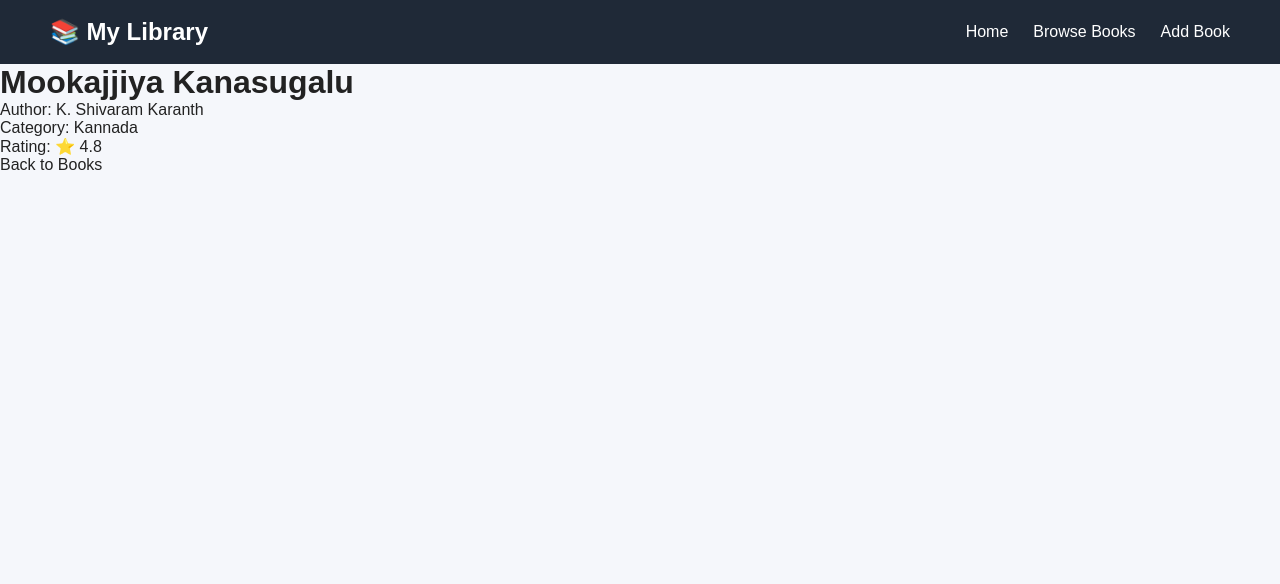
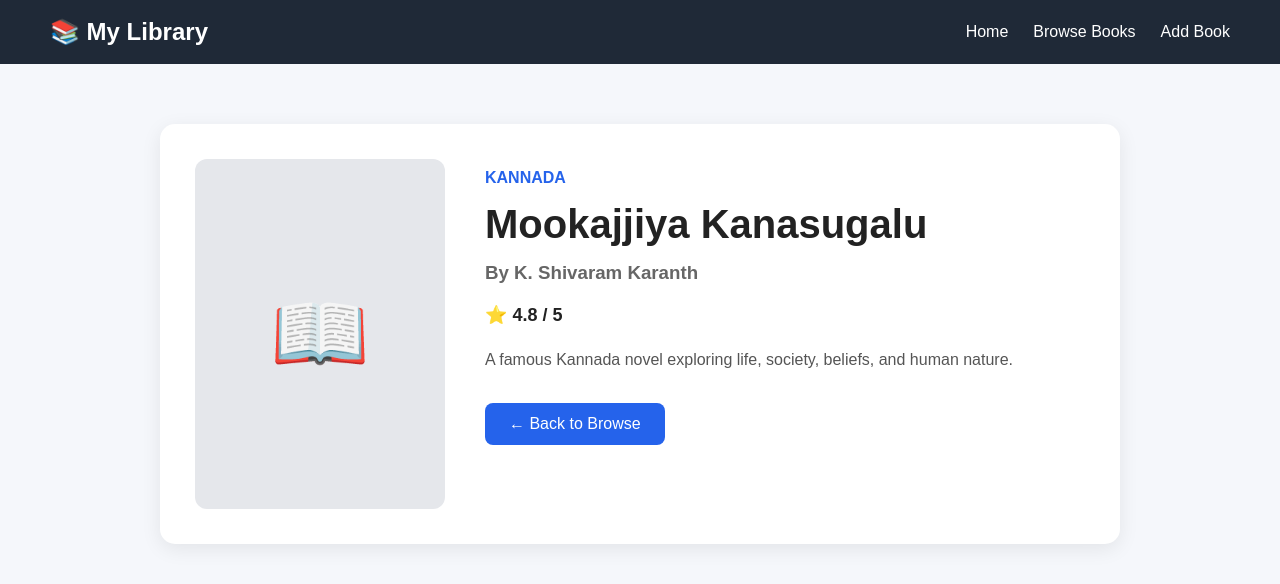
Before and after one commit to baburao745/library-system, a React (Vite) app: page /book/1 in a window 1280 px wide. Shown: the top 584 px of the page. Built offline with nearby package versions, Linux system fonts and the light colour scheme.

Commit message:
Style book details page

```diff
--- a/src/index.css
+++ b/src/index.css
@@ -183,3 +183,79 @@ a {
     gap: 12px;
   }
 }
+
+/* Book Details Page */
+
+.details-page {
+  max-width: 1000px;
+  margin: 40px auto;
+  padding: 20px;
+}
+
+.details-card {
+  background: white;
+  padding: 35px;
+  border-radius: 15px;
+  display: flex;
+  gap: 40px;
+  box-shadow: 0 5px 20px rgba(0, 0, 0, 0.08);
+}
+
+.details-cover {
+  width: 250px;
+  height: 350px;
+  background: #e5e7eb;
+  border-radius: 12px;
+  display: flex;
+  align-items: center;
+  justify-content: center;
+  font-size: 80px;
+  flex-shrink: 0;
+}
+
+.details-content {
+  padding-top: 10px;
+}
+
+.book-category {
+  color: #2563eb;
+  font-weight: bold;
+  text-transform: uppercase;
+}
+
+.details-content h1 {
+  font-size: 40px;
+  margin: 15px 0;
+}
+
+.details-content h3 {
+  color: #666;
+  margin-bottom: 20px;
+}
+
+.rating {
+  font-size: 18px;
+  font-weight: bold;
+  margin-bottom: 20px;
+}
+
+.description {
+  color: #555;
+  line-height: 1.7;
+  margin-bottom: 30px;
+}
+
+@media (max-width: 700px) {
+  .details-card {
+    flex-direction: column;
+  }
+
+  .details-cover {
+    width: 100%;
+    height: 250px;
+  }
+
+  .details-content h1 {
+    font-size: 30px;
+  }
+}
--- a/src/pages/BookDetails.jsx
+++ b/src/pages/BookDetails.jsx
@@ -1,28 +1,48 @@
 import { Link, useParams } from "react-router-dom";
-import books from "../data/book";
+import { useSelector } from "react-redux";
 
 function BookDetails() {
   const { id } = useParams();
 
-  const book = books.find((book) => String(book.id) === String(id));
+  const books = useSelector((state) => state.books.books);
+
+  const book = books.find(
+    (book) => String(book.id) === String(id)
+  );
 
   if (!book) {
     return (
-      <main>
-        <h2>Book Not Found</h2>
-        <Link to="/books">Back to Books</Link>
+      <main className="details-page">
+        <h1>Book Not Found</h1>
+        <Link to="/books">Back to Browse</Link>
       </main>
     );
   }
 
   return (
-    <main>
-      <h1>{book.title}</h1>
-      <p>Author: {book.author}</p>
-      <p>Category: {book.category}</p>
-      <p>Rating: ⭐ {book.rating}</p>
+    <main className="details-page">
+      <div className="details-card">
+        <div className="details-cover">📖</div>
 
-      <Link to="/books">Back to Books</Link>
+        <div className="details-content">
+          <p className="book-category">{book.category}</p>
+
+          <h1>{book.title}</h1>
+
+          <h3>By {book.author}</h3>
+
+          <p className="rating">⭐ {book.rating} / 5</p>
+
+          <p className="description">
+            {book.description ||
+              "No description available for this book."}
+          </p>
+
+          <Link to="/books" className="primary-btn">
+            ← Back to Browse
+          </Link>
+        </div>
+      </div>
     </main>
   );
 }
```
